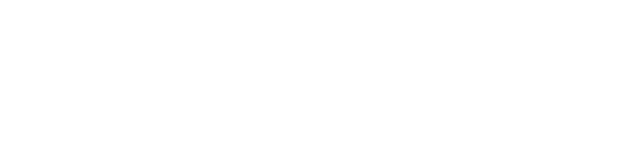
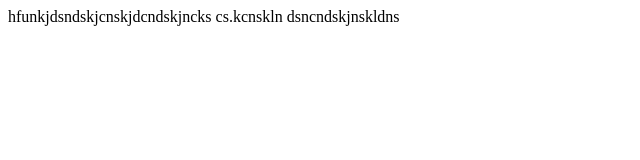
Before and after one commit to ronak1432/dem, a plain HTML site: page index.html in a window 1280 px wide. Shown: the whole page, without its empty margins (0-640 px from the left). Drawn offline with Linux system fonts and the light colour scheme.

Commit message:
this is friist

```diff
--- a/index.html
+++ b/index.html
@@ -1,4 +1,7 @@
 <html>
 <hedar>
 </hedar>
+hfunkjdsndskjcnskjdcndskjncks
+cs.kcnskln
+dsncndskjnskldns
 </html>
```
